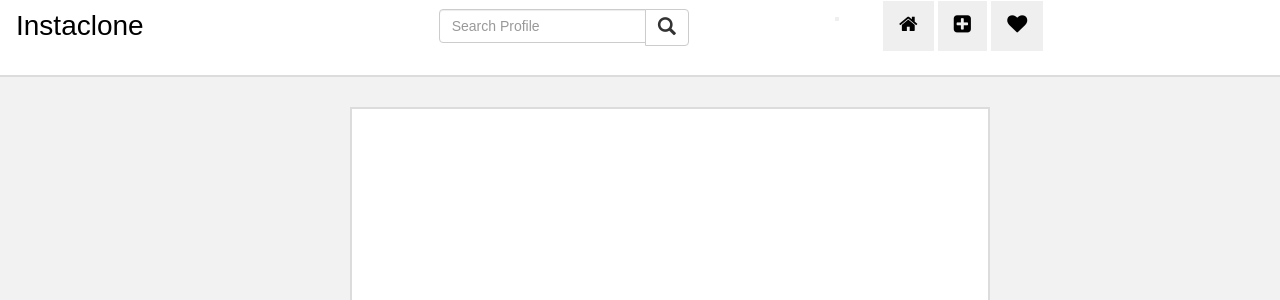
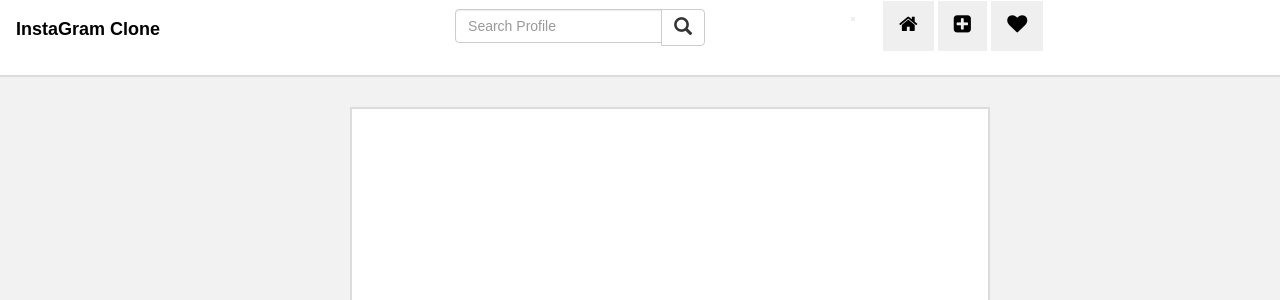
Before and after one commit to Valentino-Junior/Instagram-clone, a Django app: page /editpage/1/ in a window 1280 px wide. Shown: the top 300 px of the page. Run offline with Django 3.2, Linux system fonts and the light colour scheme; the visitor is signed in with stand-in values (Sample User, id 1); some libraries are stand-ins or nearby versions; some web fonts are replaced.

Commit message:
Modified navbar template

```diff
--- a/clone/templates/navbar.html
+++ b/clone/templates/navbar.html
@@ -13,7 +13,7 @@
 <body>
     <div id="navbar">
         <nav class="navbar fixed-top navbar-light bg-light">
-            <a class="navbar-brand" href="{% url 'welcome' %}" style="font-size: 28px; color: black;">Instaclone</a>
+            <a class="navbar-brand" href="{% url 'welcome' %}" style="font-size: 28px; color: black;"><b>InstaGram Clone</b></a>
             <button class="navbar-toggler" type="button" data-toggle="collapse" data-target="#navbarNavAltMarkup"
                 aria-controls="navbarNavAltMarkup" aria-expanded="false" aria-label="Toggle navigation">
                 <span class="navbar-toggler-icon"></span>
--- a/clone/templates/registration/login.html
+++ b/clone/templates/registration/login.html
@@ -12,8 +12,8 @@
             <div>
                 <div class="landing-page-format">
                     <div class="landing-page-image">
-                        <img src="/static/images/pexels-energepiccom-174938.jpg"
-                            href="Instagram app image" style="max-height: 200px; width:400px ;">
+                        <img src="/static/images/pexels-energepiccom-174938.jpg" href="Instagram app image"
+                            style="max-height: 200px; width:400px ;">
                     </div>
                     <div class="landing-page-form">
                         <h2><b>InstaGram Clone</b></h2>
```
